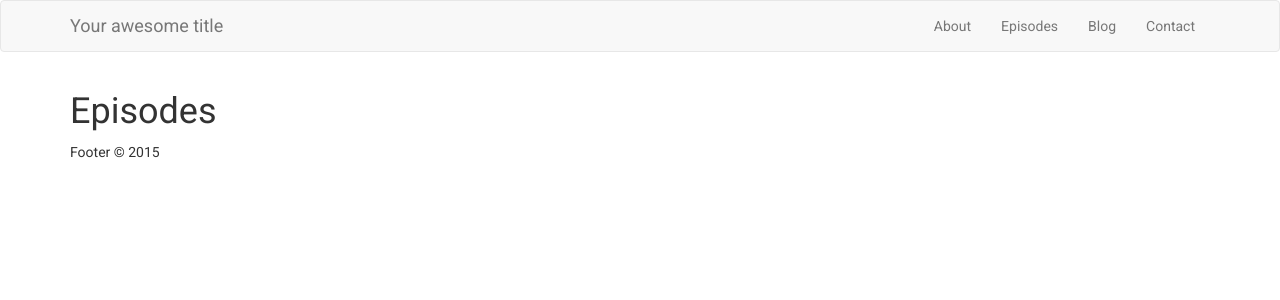
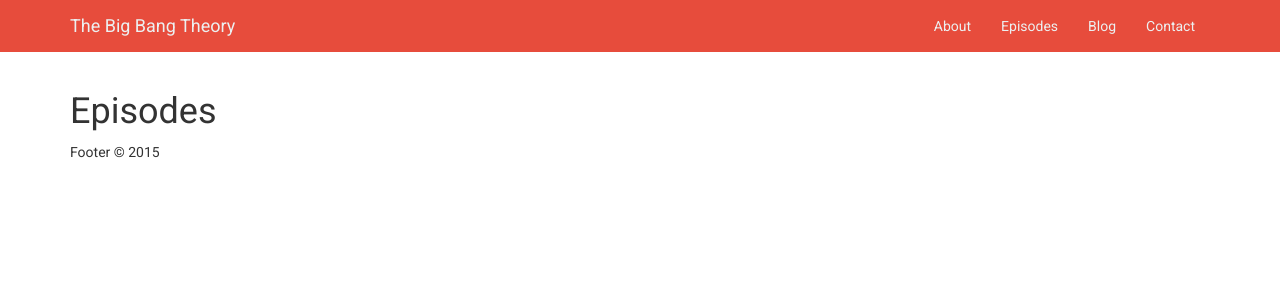
Before and after one commit to murarivarma/tbbt, a Jekyll site: the page built from episodes.html, in a window 1280 px wide. Shown: the top 300 px of the page. Built offline with Jekyll 4.4.1, drawn with Linux system fonts in a browser that asks for light colours; nearby versions of some CDN libraries.

Commit message:
Style Nav Bar

```diff
--- a/_config.yml
+++ b/_config.yml
@@ -1,5 +1,5 @@
 # Site settings
-title: Your awesome title
+title: The Big Bang Theory
 email: your-email@domain.com
 description: > # this means to ignore newlines until "baseurl:"
   Write an awesome description for your new site here. You can edit this
--- a/_sass/common.scss
+++ b/_sass/common.scss
@@ -1,3 +1,27 @@
 body {
   font-family: $main-font;
 }
+
+nav.navbar-default {
+  background-color: $primary-color;
+  border-color: $primary-color;
+  border-radius: 0;
+
+  .navbar-brand, .navbar-nav>li>a {
+    &, &:hover, &:visited, &:active {
+      color: $light-font-color;
+    }
+
+    &:hover {
+      color: $white;
+    }
+  }
+
+  .navbar-nav>li>a {
+    transition: transform 0.3s ease-in;
+
+    &:hover {
+      transform: scale(1.4);
+    }
+  }
+}
--- a/_sass/theme.scss
+++ b/_sass/theme.scss
@@ -2,3 +2,4 @@
 $primary-color: #e74c3c;
 $light-font-color: #ecf0f1;
 $dark-font-color: #2c3e50;
+$white: #FFF;
--- a/index.html
+++ b/index.html
@@ -3,7 +3,7 @@
 ---
 <section id="home">
   <div class="vcenter">
-    <h1 class="wow bounceInUp">The Big Bang Theory</h1>
+    <h1 class="wow bounceInUp">{{site.title}}</h1>
     <div class="links">
       {% include links.html %}
     </div>
```
